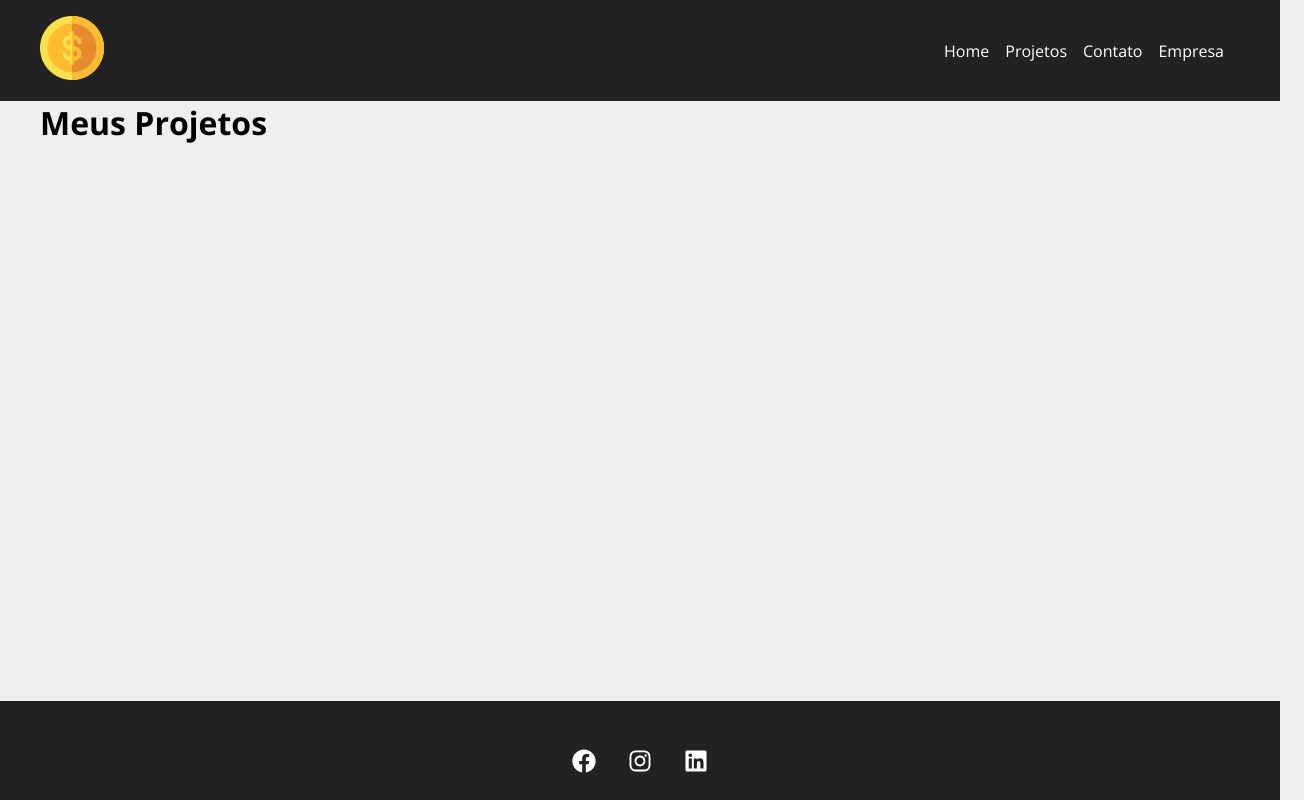
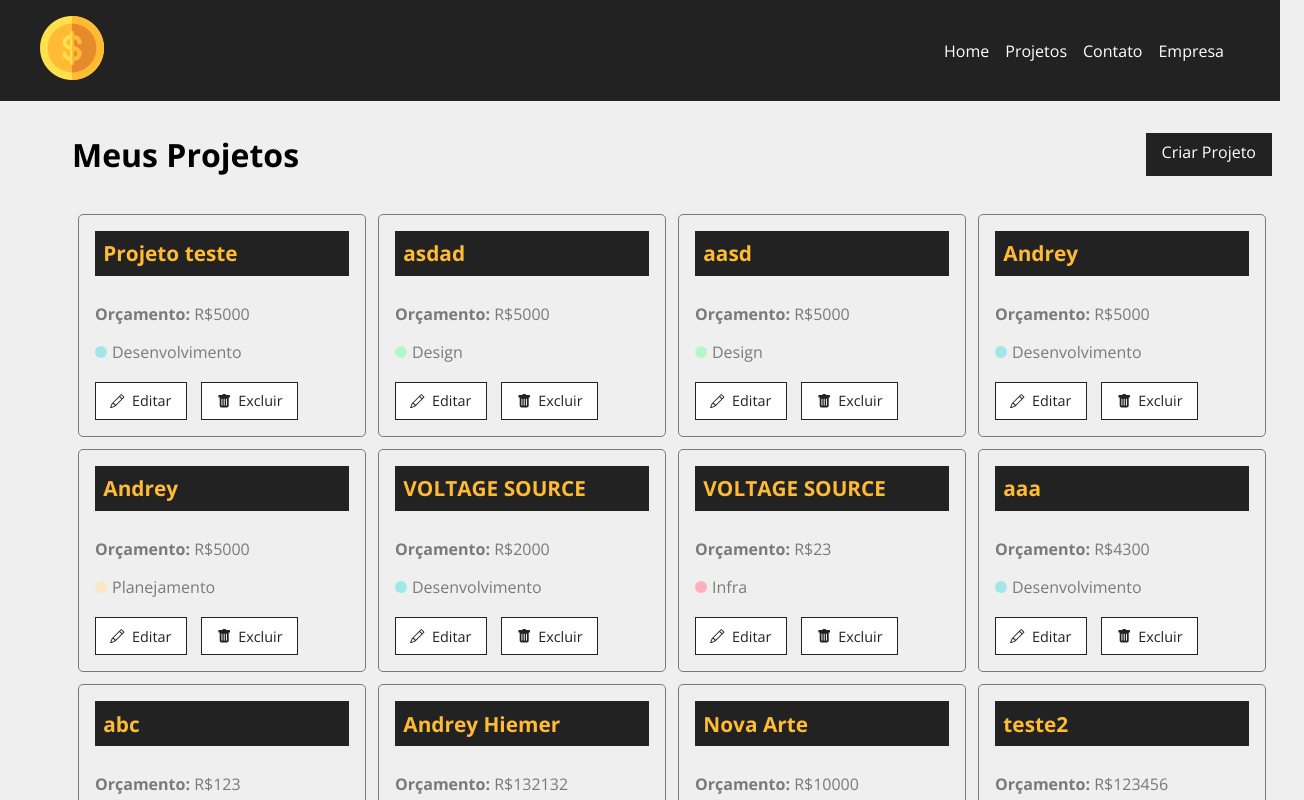
Before and after one commit to Hiemer23/Projeto_Costs, a React (Create React App) app: page /projects in a window 1280 px wide. Shown: the top 800 px of the page, 1304 px wide, since content can reach past the window. Built offline with nearby package versions, Linux system fonts and the light colour scheme; data requests are answered from the project's data file.

Commit message:
Adicionado Loading na página Projects

```diff
--- a/db.json
+++ b/db.json
@@ -153,6 +153,17 @@
       "cost": 0,
       "services": [],
       "id": 14
+    },
+    {
+      "name": "Testador",
+      "budget": "123",
+      "category": {
+        "id": "2",
+        "name": "Desenvolvimento"
+      },
+      "cost": 0,
+      "services": [],
+      "id": 15
     }
   ],
   "categories": [
--- /dev/null
+++ b/src/components/layout/Loading.js
@@ -0,0 +1,10 @@
+import styles from './Loading.module.css'
+import loading from '../../img/loading.svg'
+function Loading() {
+    return (
+        <div className={styles.loader_container}>
+            <img className ={styles.loader} src={loading} alt="Loading"></img>
+    </div>
+    )
+}
+export default Loading
--- /dev/null
+++ b/src/components/layout/Loading.module.css
@@ -0,0 +1,11 @@
+.loader_container{
+    width: 100%;
+    height: 100%;
+    display: flex;
+    justify-content: center;
+    align-items: center;
+}
+
+.loader{
+    width: 50px;
+}
--- a/src/components/pages/Projects.js
+++ b/src/components/pages/Projects.js
@@ -1,15 +1,65 @@
 import Message from "../layout/Message"
 import { useLocation } from "react-router-dom"
+import styles from './Projects.module.css'
+import Container from "../layout/Container"
+import LinkButton from "../layout/LinkButton"
+import ProjectCard from "../project/ProjectCard"
+import { useState, useEffect } from "react"
+import Loading from "../layout/Loading"
+
 function Projects() {
+
+    const [projects, setProjects] = useState([])
+    const [removeLoading, setRemoveLoading] = useState(false)
+
     const location = useLocation()
     let message = ''
     if (location.state) {
         message = location.state.message
     }
+
+    useEffect(() => {
+        setTimeout(() => {
+            fetch('http://localhost:5000/projects', {
+                method: 'GET',
+                headers: {
+                    'Content-type': 'applications/json',
+                },
+            })
+                .then(resp => resp.json())
+                .then(data => {
+                    //console.log(data)
+                    setProjects(data)
+                    setRemoveLoading(true)
+                })
+                .catch(err => console.log(err))
+        }, 300)
+    }, [])
+
     return (
-        <div>
-            <h1>Meus Projetos</h1>
+        <div className={styles.project_container}>
+            <div className={styles.title_container}>
+                <h1>Meus Projetos</h1>
+                <LinkButton to='/newproject' text="Criar Projeto"></LinkButton>
+            </div>
             {message && <Message msg={message} type="sucess"></Message>}
+            <Container customClass="start">
+                {projects.length > 0 &&
+                    projects.map((project) => (
+                        <ProjectCard
+                            name={project.name}
+                            id={project.id}
+                            budget={project.budget}
+                            category={project.category.name}
+                            key={project.id}
+
+                        />
+                    ))}
+                {!removeLoading && <Loading />}
+                {removeLoading && projects.length === 0 &&
+                    <p>Não há Projetos cadastrados</p>
+                }
+            </Container>
         </div>
     )
 }
--- /dev/null
+++ b/src/components/pages/Projects.module.css
@@ -0,0 +1,8 @@
+.project_container{
+    padding:2em;
+}
+.title_container{
+    display: flex;
+    justify-content: space-between;
+    margin-bottom: 2em;
+}
--- /dev/null
+++ b/src/components/project/ProjectCard.js
@@ -0,0 +1,23 @@
+import styles from './ProjectCard.module.css'
+import { Link } from 'react-router-dom'
+
+import { BsPencil, BsFillTrashFill } from 'react-icons/bs'
+
+function ProjectCard({ id, name, budget, category, handleRemove }) {
+    return (
+        <div className={styles.project_card}>
+            <h4>{name}</h4>
+            <p>
+                <span>Orçamento: </span>R${budget}
+            </p>
+            <p className={styles.category_text}>
+                <span className={`${styles[category.toLowerCase()]}`}></span>{category}
+            </p>
+            <div className={styles.project_card_actions}>
+                <Link to='/'><BsPencil></BsPencil>Editar</Link>
+                <button><BsFillTrashFill></BsFillTrashFill>Excluir</button>
+            </div>
+        </div>
+    )
+}
+export default ProjectCard
--- /dev/null
+++ b/src/components/project/ProjectCard.module.css
@@ -0,0 +1,74 @@
+.project_card{
+    padding: 1em;
+    border: 1px solid #7a7a7a;
+    border-radius: 5px;
+    width: 24%;
+    margin: 0.5%;
+}
+.project_card h4{
+    background-color: #222;
+    color:#ffbb33;
+    padding: .4em;
+    margin-bottom: 1.3em;
+    font-size: 1.3em;
+}
+.project_card p{
+    color: #7a7a7a;
+    margin-bottom: 1em;
+}
+.project_card p span{
+    font-weight: bold;
+}
+.category_text{
+    display: flex;
+    align-items: center;
+}
+.category_text span{
+    display: block;
+    width: 12px;
+    height: 12px;
+    border-radius: 50%;
+    background-color: #ccc;
+    margin-right: 5px;
+}
+.category_text .infra{
+    background-color: #FFAEBC;
+}
+.category_text .desenvolvimento{
+    background-color: #a0e7e5;
+}
+.category_text .design{
+    background-color: #b4f8C8;
+}
+.category_text .planejamento{
+    background-color: #fbe7c6;
+}
+.project_card_actions{
+    margin-top:1.2em;
+    display: flex;
+    align-items: center;
+}
+.project_card_actions a,.project_card_actions button{
+    text-decoration: none;
+    border: none;
+    background-color: #fff;
+    color: #222;
+    font-size: .9em;
+    padding: .6em 1em;
+    margin-right: 1em;
+    cursor:pointer;
+    border: 1px solid #222;
+    display: flex;
+    align-items: center;
+    justify-content: center;
+    transition: .5s;
+
+}
+.project_card_actions svg{
+    margin-right: .5em;
+}
+.project_card_actions a:hover,
+.project_card_actions button:hover{
+    background-color: #222;
+    color: #ffbb33;
+}
```
